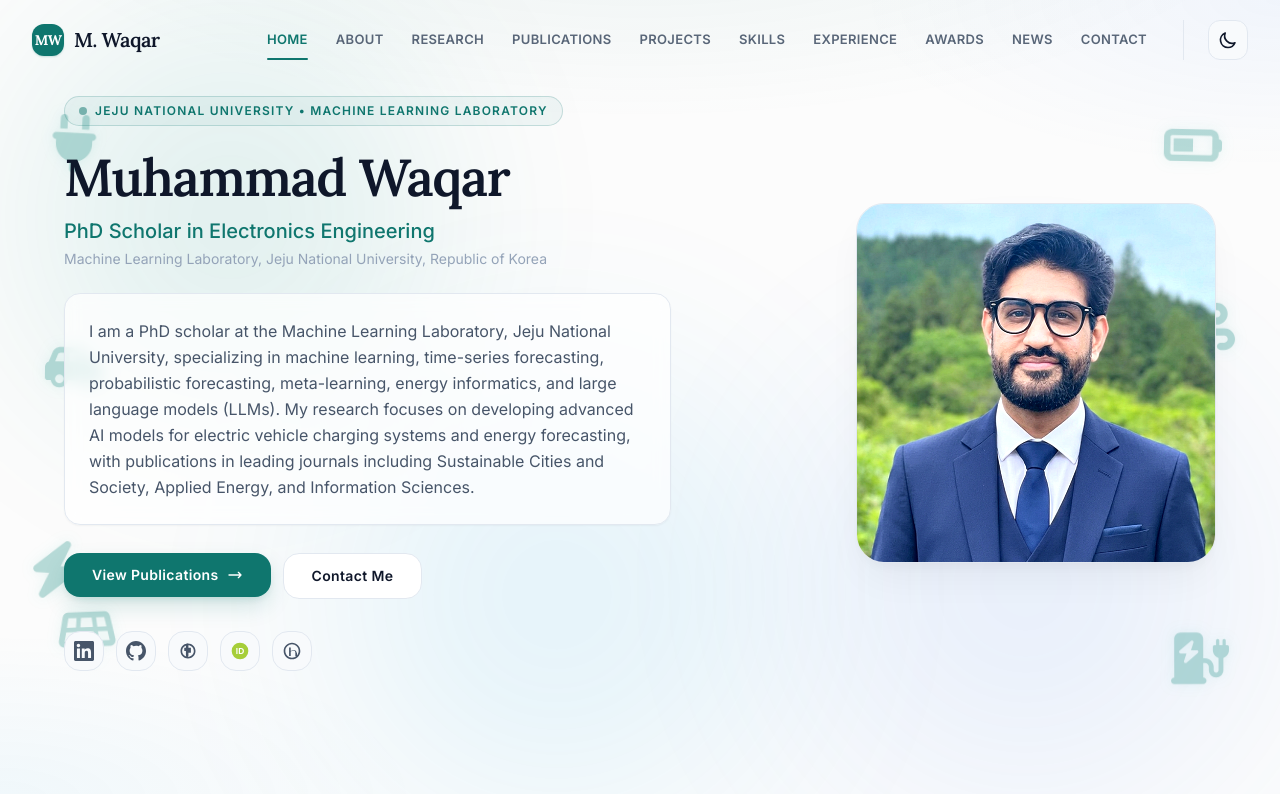
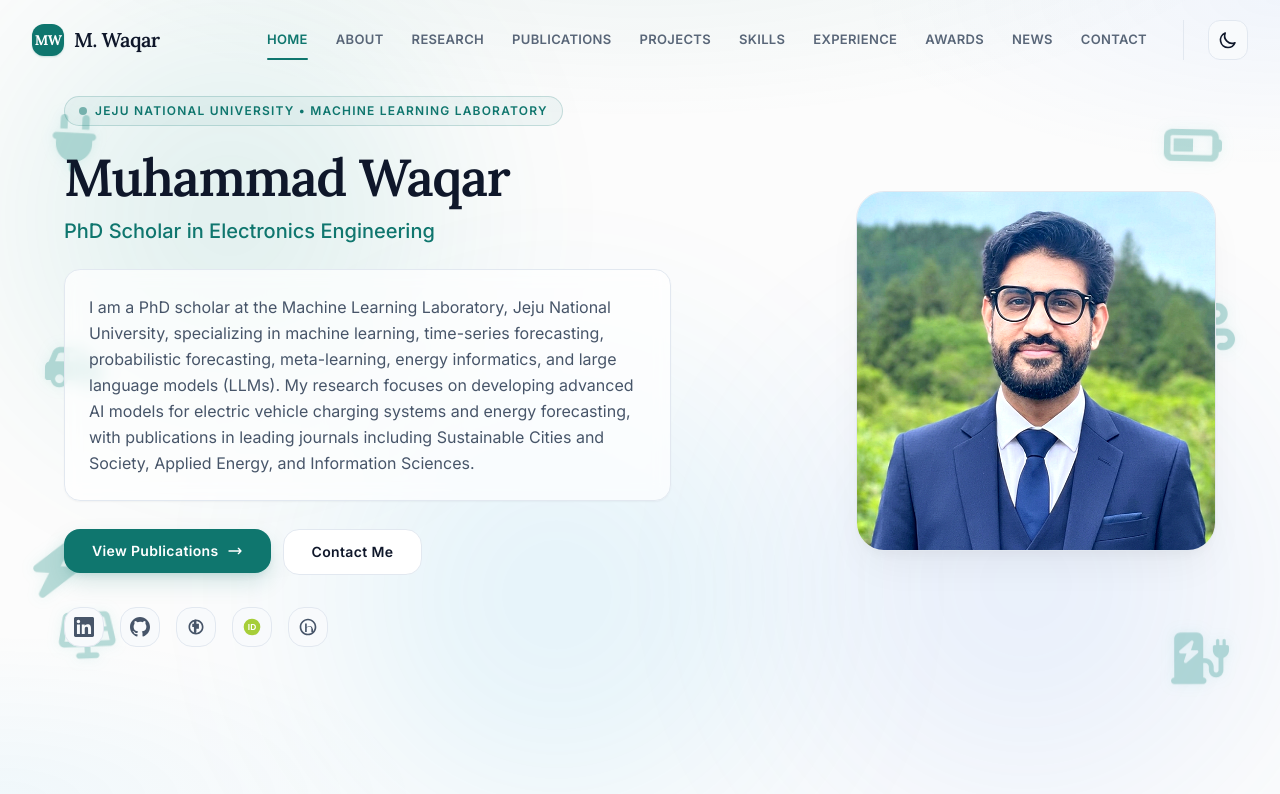
Before and after one commit to Waqar2193/M-Waqar_Academic-Portfolio, a Next.js app: page / in a window 1280 px wide. Shown: the top 794 px of the page. Built offline with nearby package versions, Linux system fonts and the light colour scheme.

Commit message:
Hero: remove duplicate affiliation line, space icons and add hover tooltip with platform name

```diff
--- a/src/components/sections/Hero.tsx
+++ b/src/components/sections/Hero.tsx
@@ -44,7 +44,6 @@ export function Hero() {
             >
               {profile.title}
             </motion.p>
-            <p className="mt-1 text-sm text-text-muted">{profile.affiliation}</p>
 
             <motion.div
               initial={{ opacity: 0, y: 16 }}
@@ -95,11 +94,20 @@ export function Hero() {
               initial={{ opacity: 0, y: 16 }}
               animate={{ opacity: 1, y: 0 }}
               transition={{ delay: 0.6, duration: 0.6 }}
-              className="mt-8 flex items-center justify-center lg:justify-start gap-3"
+              className="mt-8 flex items-center justify-center lg:justify-start gap-4"
             >
-              {Object.entries(profile.social).map(([key, url]) => (
+              {Object.entries(profile.social).map(([key, url]) => {
+                const labelMap: Record<string, string> = {
+                  linkedin: "LinkedIn",
+                  github: "GitHub",
+                  googleScholar: "Google Scholar",
+                  orcid: "ORCID",
+                  researchgate: "ResearchGate",
+                };
+                const label = labelMap[key] ?? key;
+                return (
+                  <div key={key} className="relative group">
                     <a
-                  key={key}
                       href={url}
                       target="_blank"
                       rel="noopener noreferrer"
@@ -108,11 +116,17 @@ export function Hero() {
                         "hover:bg-accent hover:border-accent hover:text-white hover:shadow-md hover:shadow-accent/15 hover:-translate-y-0.5",
                         "transition-all duration-200 focus:outline-none focus:ring-2 focus:ring-accent focus:ring-offset-1"
                       )}
-                  aria-label={key.charAt(0).toUpperCase() + key.slice(1)}
+                      aria-label={label}
                     >
                       {getSocialIcon(key)}
                     </a>
-              ))}
+                    <span className="pointer-events-none absolute left-1/2 -top-9 -translate-x-1/2 whitespace-nowrap rounded-md bg-text-primary px-2.5 py-1 text-xs font-medium text-white opacity-0 shadow-md transition-all duration-200 group-hover:opacity-100 group-hover:-translate-y-0.5 group-focus-within:opacity-100">
+                      {label}
+                      <span className="absolute left-1/2 top-full -translate-x-1/2 border-4 border-transparent border-t-text-primary" />
+                    </span>
+                  </div>
+                );
+              })}
             </motion.div>
           </motion.div>
 
```
Lines whose indentation alone changed are shown as unchanged.
